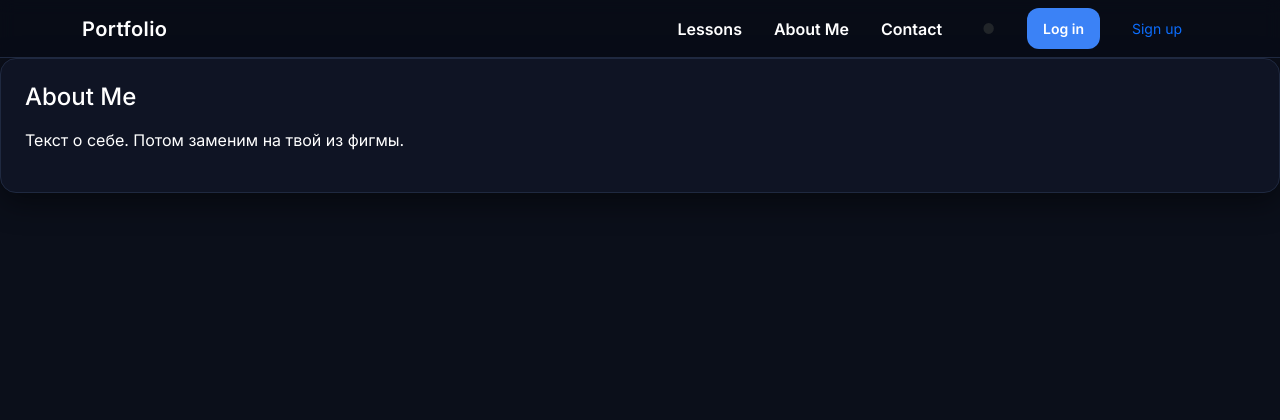
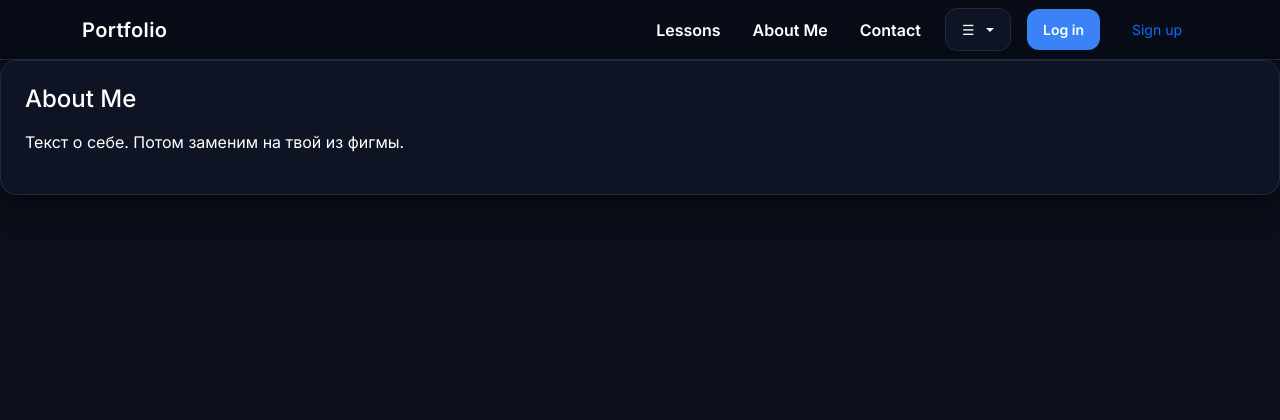
Before and after one commit to Dalik0v/portfolio-backend, a FastAPI app: page /about in a window 1280 px wide. Shown: the top 420 px of the page. Run offline with FastAPI, Linux system fonts and the light colour scheme.

Commit message:
обновление бургер меню и тем белая/черная

```diff
--- a/static/css/site.css
+++ b/static/css/site.css
@@ -176,3 +176,16 @@ body::after{
   border-radius: 16px;
   padding: 20px;
 }
+
+.dropdown-menu {
+  background: var(--panel);
+  border: 1px solid var(--border);
+  border-radius: 12px;
+  box-shadow: 0 8px 20px rgba(0,0,0,.4);
+}
+.dropdown-item {
+  color: var(--text);
+}
+.dropdown-item:hover {
+  background: var(--panel-2);
+}
--- a/templates/base.html
+++ b/templates/base.html
@@ -30,10 +30,15 @@
           <li class="nav-item"><a class="nav-link link-top" href="/about">About Me</a></li>
           <li class="nav-item"><a class="nav-link link-top" href="/contact">Contact</a></li>
 
-          <li class="nav-item">
-            <button id="themeToggle" class="btn btn-ghost btn-sm" type="button" title="Toggle theme">●</button>
+           <li class="nav-item dropdown">
+               <button class="btn btn-outline-light btn-sm dropdown-toggle" type="button" id="themeMenu" data-bs-toggle="dropdown" aria-expanded="false">
+                ☰
+                </button>
+                <ul class="dropdown-menu dropdown-menu-end" aria-labelledby="themeMenu">
+                <li><a class="dropdown-item theme-option" data-theme="dark" href="#">Dark</a></li>
+                 <li><a class="dropdown-item theme-option" data-theme="light" href="#">Light</a></li>
+                      </ul>
                       </li>
-
           {% if user %}
             <li class="nav-item">
               <a class="avatar" href="/my-courses" title="{{ user.email }}">
@@ -115,20 +120,18 @@
     </div>
   </div>
 
-  <script src="https://cdn.jsdelivr.net/npm/bootstrap@5.3.3/dist/js/bootstrap.bundle.min.js"></script>
 <script>
-    // Тема: запоминаем в localStorage
   const root = document.documentElement;
   const key = 'portfolio-theme';
   const saved = localStorage.getItem(key);
   if (saved) root.setAttribute('data-theme', saved);
 
-    document.getElementById('themeToggle').onclick = () => {
-      const cur = root.getAttribute('data-theme') || 'dark';
-      const next = cur === 'dark' ? 'light' : 'dark';
-      root.setAttribute('data-theme', next);
-      localStorage.setItem(key, next);
-    };
+  document.querySelectorAll('.theme-option').forEach(el => {
+    el.addEventListener('click', e => {
+      e.preventDefault();
+      const theme = el.getAttribute('data-theme');
+      root.setAttribute('data-theme', theme);
+      localStorage.setItem(key, theme);
+    });
+  });
 </script>
-</body>
-</html>
```
Lines whose indentation alone changed are shown as unchanged.
